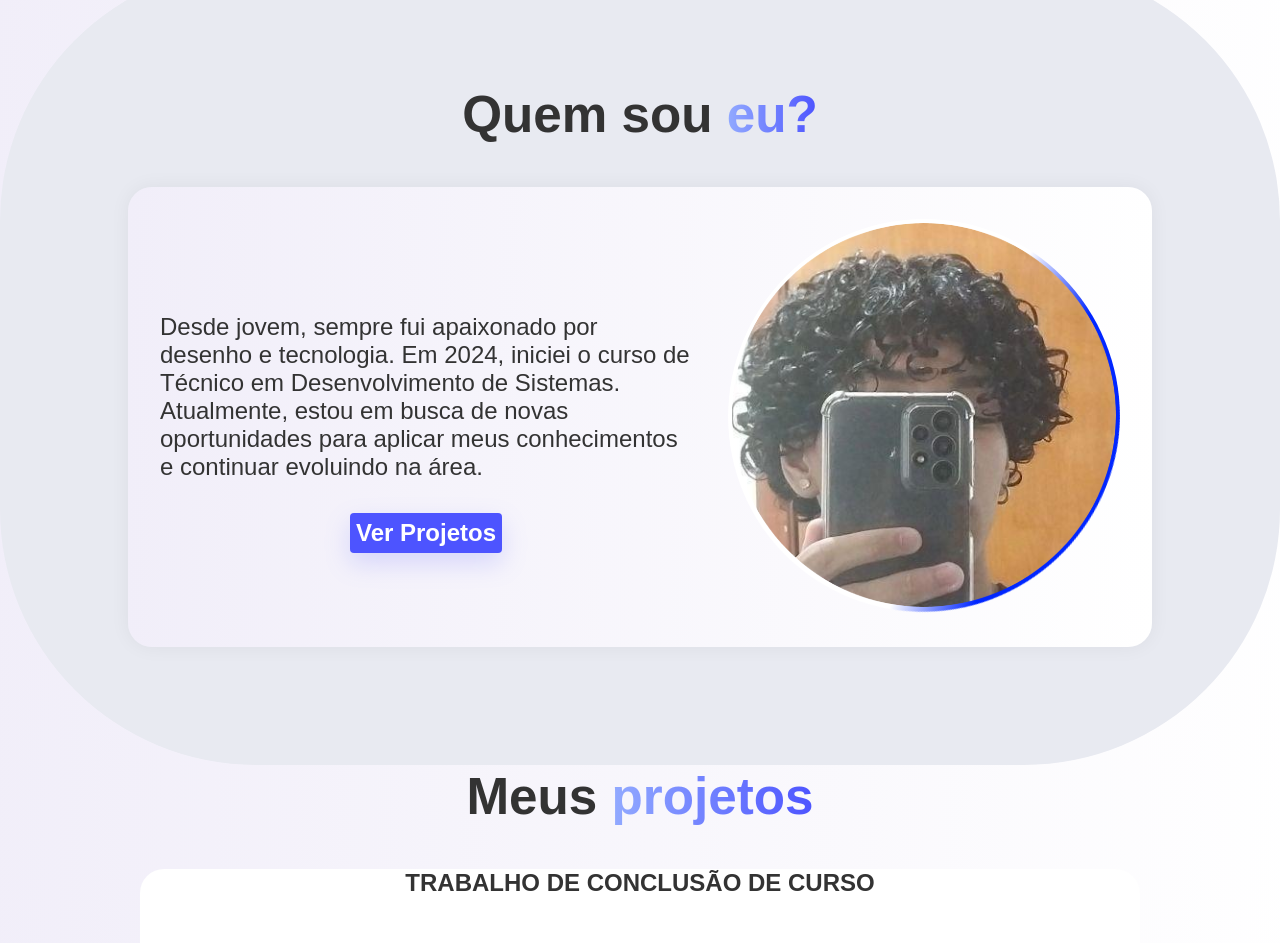
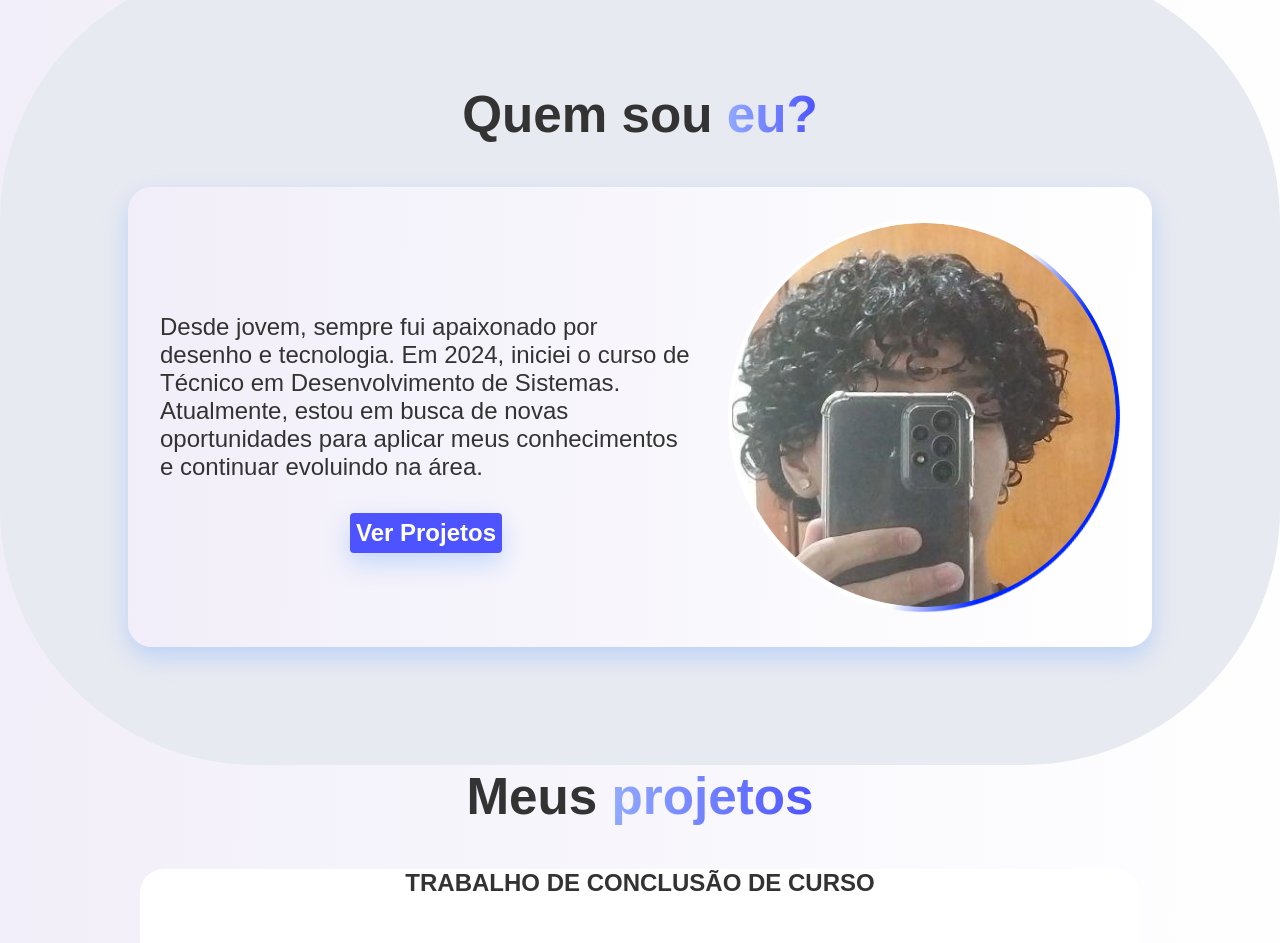
Before and after one commit to lucasns06/portfolio, a React (Create React App) app: page / in a window 1280 px wide. Shown: the part 835-1778 px from the top of the page. Built offline with nearby package versions, Linux system fonts and the light colour scheme.

Commit message:
sombras correções

```diff
--- a/src/App.css
+++ b/src/App.css
@@ -26,6 +26,7 @@
   --cor-teste: rgb(255, 255, 255);
   --cor-teste2: rgb(232, 234, 241);
   --tamanho-secao: 1024px;
+  --header-shadow: 0px 10px 25px 0px rgba(122, 175, 255, 0.40);
 }
 
 .dark-theme {
@@ -39,6 +40,7 @@
   --cor-footer: #060608;
   --cor-teste: #09090b;
   --cor-teste2: rgba(255, 255, 255, 0.03);
+  --header-shadow: 0px 10px 25px 0px rgba(0, 0, 0, 0.45);
 }
 
 .span {
--- a/src/components/habilidades/habilidades.js
+++ b/src/components/habilidades/habilidades.js
@@ -112,6 +112,7 @@ const Habilidades = () => {
                             <li>Responsividade</li>
                             <li>Animações</li>
                             <li>Variáveis</li>
+                            <li>Pseudo-Elementos</li>
                         </ul><br /><br />
                     <a href="https://developer.mozilla.org/pt-BR/docs/Web/CSS" target="_blank" rel="noopener noreferrer">MDN Web Docs</a> <br /><br />
                     <button className="closeModal" onClick={() => closeModal()}>FECHAR</button>
--- a/src/components/header/header.css
+++ b/src/components/header/header.css
@@ -13,10 +13,10 @@ header {
 }
 
 .sombra {
-    -webkit-box-shadow: 0px 10px 25px 0px rgba(122, 129, 255, 0.25);
-    -moz-box-shadow: 0px 10px 25px 0px rgba(122, 129, 255, 0.25);
-    box-shadow: 0px 10px 25px 0px rgba(122, 129, 255, 0.25);
-    transition: all 1s;
+    -webkit-box-shadow: var( --header-shadow);
+    -moz-box-shadow: var( --header-shadow);
+    box-shadow: var( --header-shadow);
+    transition: box-shadow 250ms ease;
 }
 
 .menu {
--- a/src/components/header/header.js
+++ b/src/components/header/header.js
@@ -88,7 +88,7 @@ const Header = () => {
                 )
 
         }
-    }, [isDarkTheme]); // O efeito será disparado sempre que isDarkTheme mudar
+    }, [isDarkTheme]);
 
     useEffect(() => {
         const handleScroll = () => {
--- a/src/components/sobre/sobre.css
+++ b/src/components/sobre/sobre.css
@@ -19,7 +19,9 @@
     text-align: left;
     max-width: 1024px;
     margin: auto;
-    box-shadow: var(--cor-gif);
+    -webkit-box-shadow: var( --header-shadow);
+    -moz-box-shadow: var( --header-shadow);
+    box-shadow: var( --header-shadow);
     border-radius: 24px;
     align-items: center;
 }
```
